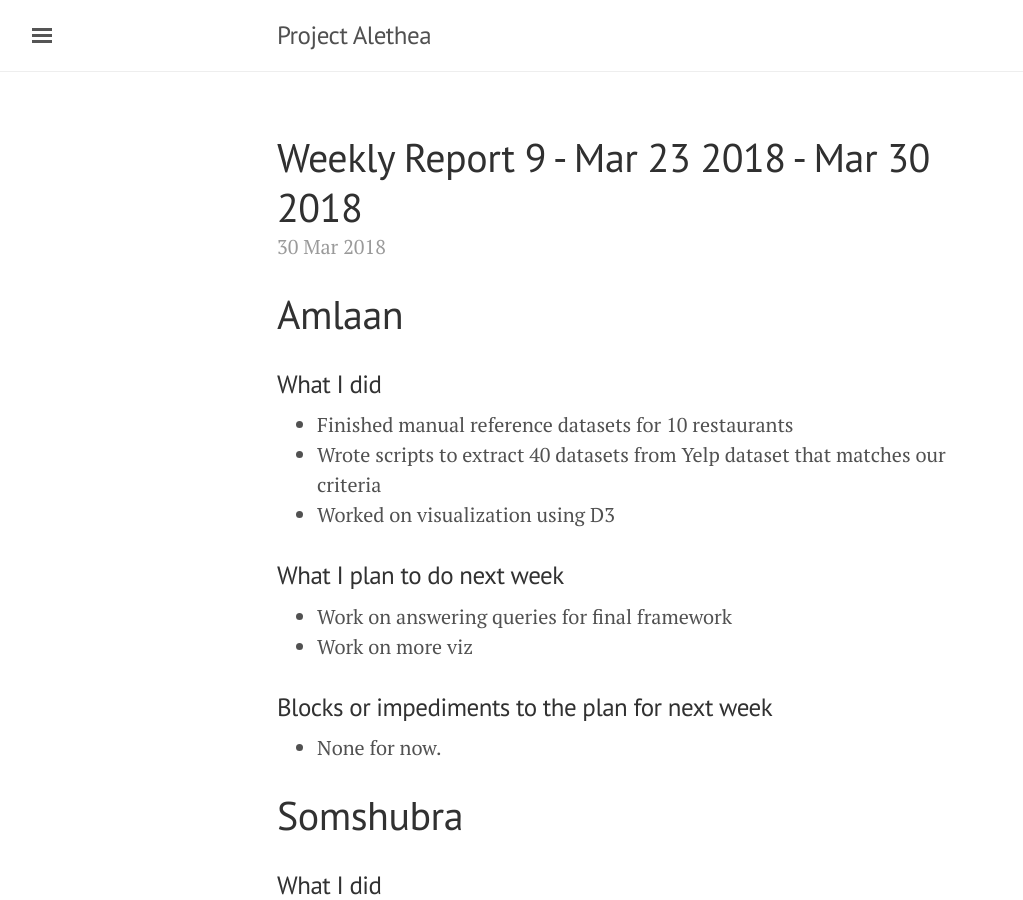
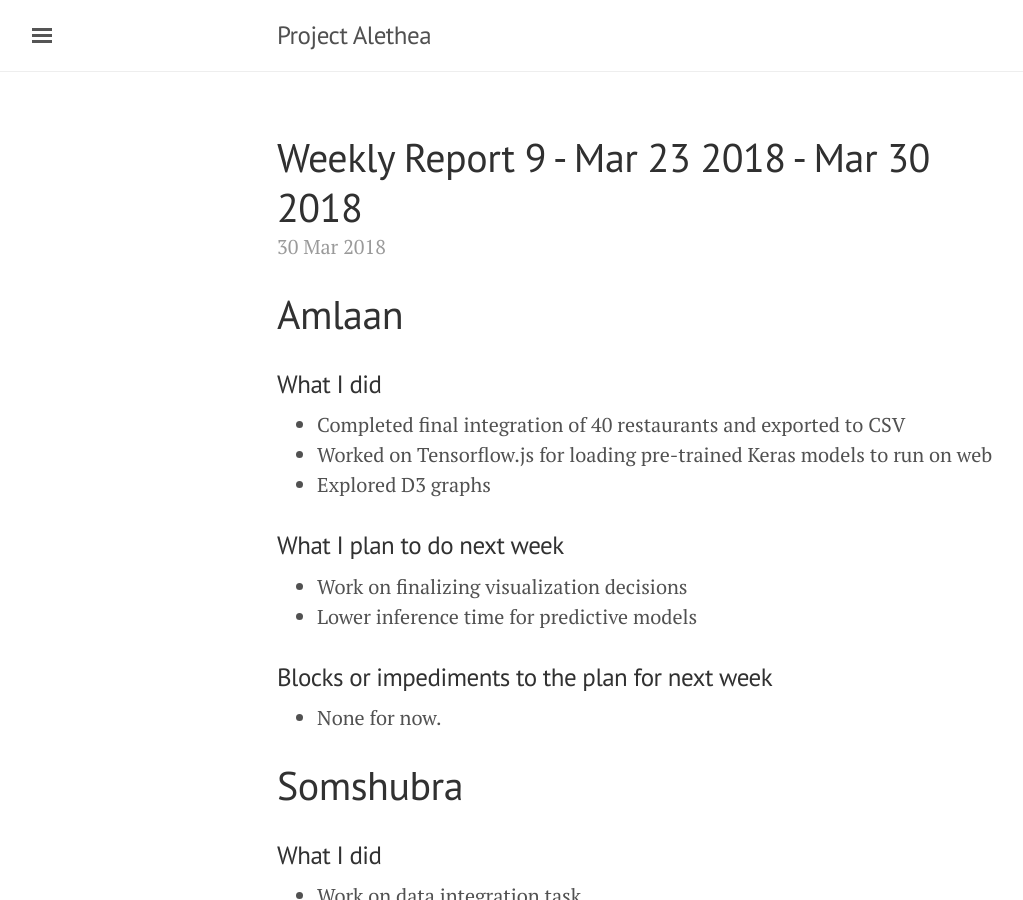
Before and after one commit to titu1994/IDS-Course-Project, a Jekyll site: the page built from _posts/2018-03-30-weekly-report-8.md, in a window 1280 px wide and 900 px high. Shown: the whole window, without its empty margins (3-1026 px from the left). Built offline with Jekyll 4.4.1, drawn with Linux system fonts in a browser that asks for light colours.

Commit message:
Update 2018-03-30-weekly-report-8.md

```diff
--- a/_posts/2018-03-30-weekly-report-8.md
+++ b/_posts/2018-03-30-weekly-report-8.md
@@ -7,14 +7,14 @@ title: Weekly Report 9 - Mar 23 2018 - Mar 30 2018
 
 ### What I did
 
-- Finished manual reference datasets for 10 restaurants
-- Wrote scripts to extract 40 datasets from Yelp dataset that matches our criteria
-- Worked on visualization using D3
+- Completed final integration of 40 restaurants and exported to CSV
+- Worked on Tensorflow.js for loading pre-trained Keras models to run on web
+- Explored D3 graphs
 
 ### What I plan to do next week
 
-- Work on answering queries for final framework
-- Work on more viz
+- Work on finalizing visualization decisions
+- Lower inference time for predictive models
 
 ### Blocks or impediments to the plan for next week
 
```
